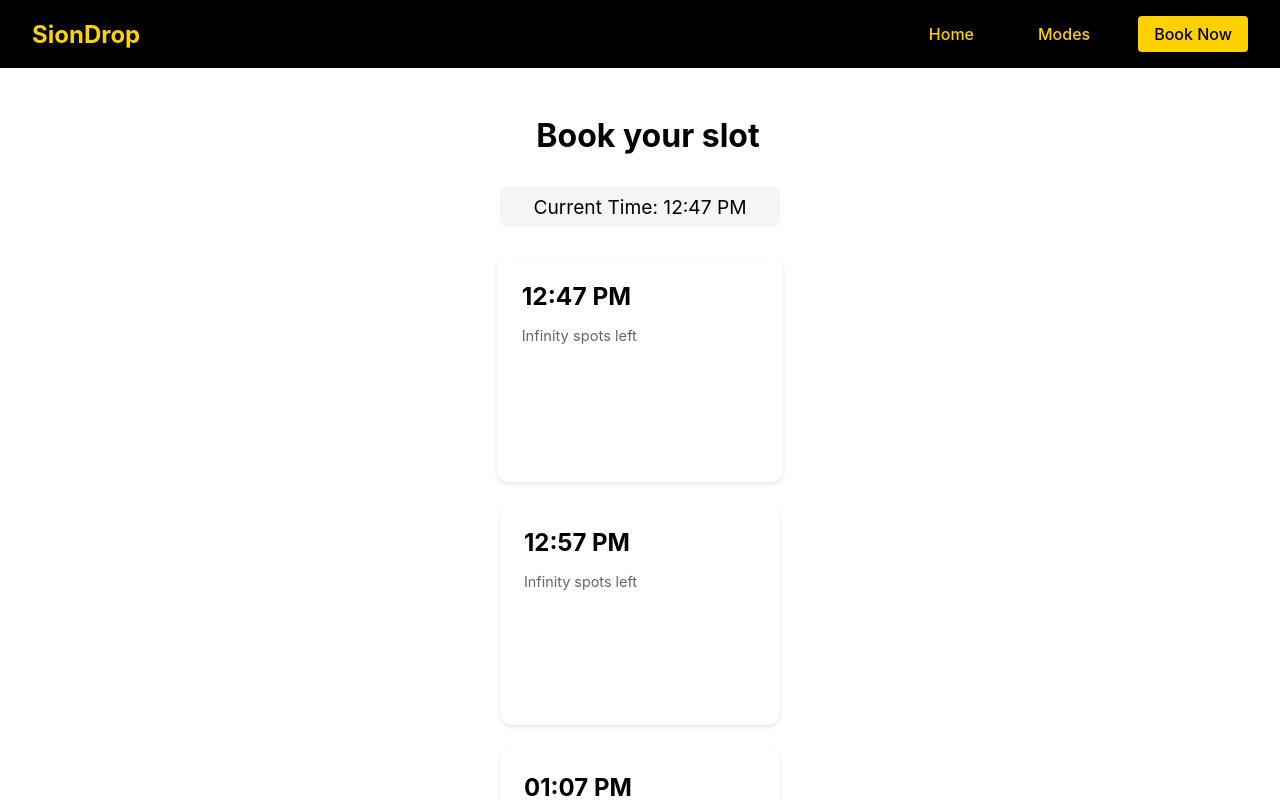
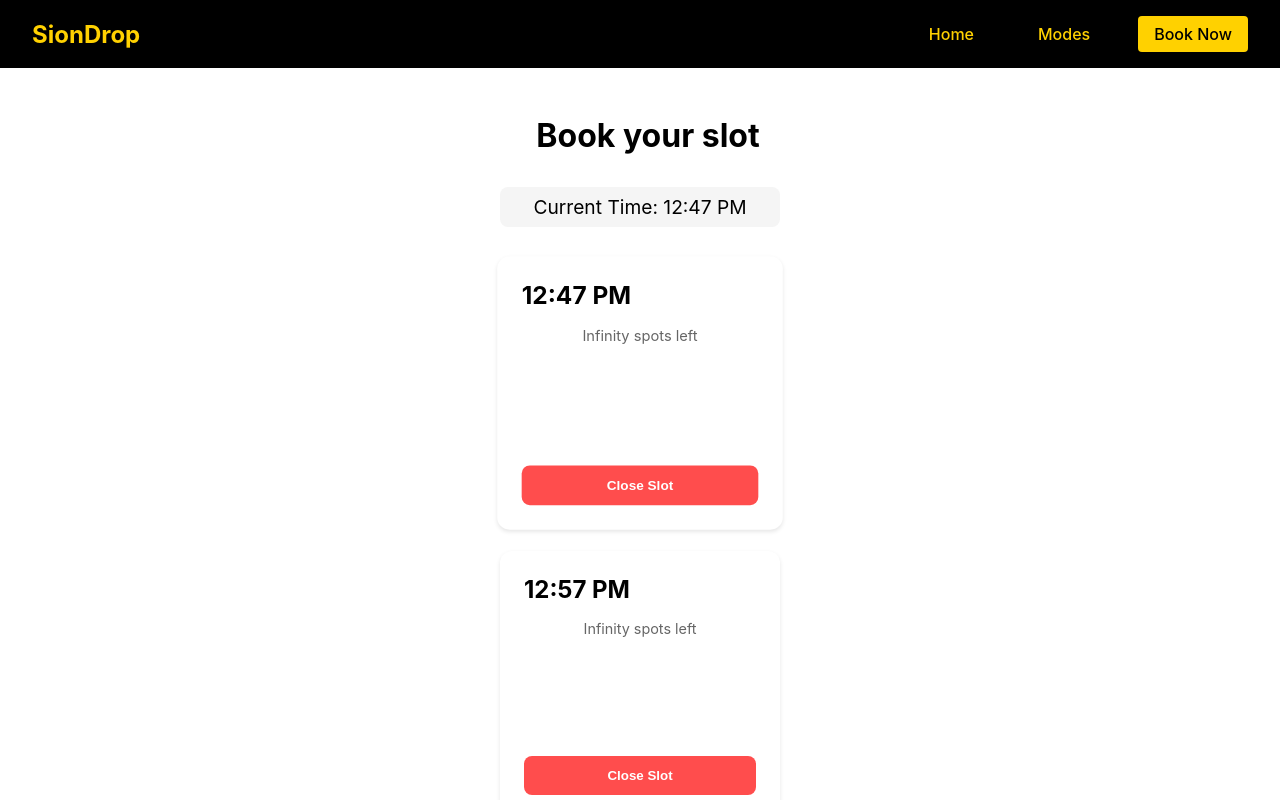
Before and after one commit to NakulBhatt10/ui-sionDrop, a React (Create React App) app: page /booking in a window 1280 px wide. Shown: the top 800 px of the page. Built offline with nearby package versions, Linux system fonts and the light colour scheme.

Commit message:
book now time slot close button

```diff
--- a/src/assets/styles/main.css
+++ b/src/assets/styles/main.css
@@ -1048,3 +1048,119 @@ body {
         padding: 0.6rem;
     }
 }
+
+/* Add to your existing Booking styles */
+
+.slot-card.closed {
+    background-color: #f8f8f8;
+    border-color: #ccc;
+}
+
+.slot-card.closed .slot-time {
+    color: #666;
+}
+
+.slot-actions {
+    display: flex;
+    gap: 0.5rem;
+    flex-wrap: wrap;
+}
+
+.close-slot-button,
+.reopen-slot-button {
+    flex: 1;
+    padding: 0.75rem;
+    border: none;
+    border-radius: 8px;
+    font-weight: 600;
+    cursor: pointer;
+    transition: all 0.3s ease;
+    min-width: 100px;
+}
+
+.close-slot-button {
+    background-color: #ff4d4d;
+    color: white;
+}
+
+.reopen-slot-button {
+    background-color: #4CAF50;
+    color: white;
+}
+
+.close-slot-button:hover:not(:disabled),
+.reopen-slot-button:hover:not(:disabled) {
+    opacity: 0.9;
+    transform: translateY(-2px);
+}
+
+.close-slot-button:disabled,
+.reopen-slot-button:disabled {
+    opacity: 0.5;
+    cursor: not-allowed;
+}
+
+.slot-card.closed .slot-status {
+    color: #ff4d4d;
+    font-weight: 600;
+}
+
+@media (max-width: 480px) {
+    .slot-actions {
+        flex-direction: column;
+    }
+
+    .close-slot-button,
+    .reopen-slot-button {
+        width: 100%;
+        padding: 0.6rem;
+    }
+}
+
+/* Add to your existing Booking styles */
+
+.full-status {
+    color: #ff4d4d;
+    font-weight: 600;
+}
+
+.slot-card.closed {
+    background-color: #f8f8f8;
+    border-color: #ccc;
+    position: relative;
+}
+
+.slot-card.closed::after {
+    content: '';
+    position: absolute;
+    top: 0;
+    left: 0;
+    right: 0;
+    bottom: 0;
+    background: rgba(248, 248, 248, 0.7);
+    pointer-events: none;
+    border-radius: 12px;
+}
+
+.slot-card.closed .book-button {
+    background-color: #ccc;
+}
+
+.slot-status {
+    display: flex;
+    align-items: center;
+    justify-content: center;
+    gap: 0.5rem;
+}
+
+.slot-status.full {
+    background-color: #fff3f3;
+    padding: 0.5rem;
+    border-radius: 4px;
+    border: 1px solid #ffcdd2;
+}
+
+.book-button:disabled {
+    background-color: #ccc;
+    cursor: not-allowed;
+}
--- a/src/pages/Booking.js
+++ b/src/pages/Booking.js
@@ -65,10 +65,25 @@ const Booking = () => {
         });
     };
 
+    const [closedSlots, setClosedSlots] = useState([]);
+
+    const handleCloseSlot = (slotId) => {
+        if (window.confirm('Are you sure you want to close this slot?')) {
+            setClosedSlots([...closedSlots, slotId]);
+        }
+    };
+
+    const handleReopenSlot = (slotId) => {
+        if (window.confirm('Do you want to reopen this slot?')) {
+            setClosedSlots(closedSlots.filter(id => id !== slotId));
+        }
+    };
+
     const getSlotStatus = (slot) => {
+        if (closedSlots.includes(slot.id)) return 'Closed';
+        if (isSlotFull(slot)) return 'Full - Booking Closed';
         const remainingCapacity = slot.capacity - slot.participants.length;
         if (slot.time < currentTime) return 'Expired';
-        if (remainingCapacity === 0) return 'Full';
         return `${remainingCapacity} spots left`;
     };
 
@@ -82,28 +97,43 @@ const Booking = () => {
     const [selectedParticipant, setSelectedParticipant] = useState(null);
     const [showContactInfo, setShowContactInfo] = useState(false);
 
-    // Update handleBookSlot to include more participant info
+    // Update handleBookSlot to automatically close full slots
     const handleBookSlot = (slot) => {
-        if (slot.time < currentTime || slot.participants.length >= slot.capacity) {
+        if (slot.time < currentTime ||
+            slot.participants.length >= slot.capacity ||
+            closedSlots.includes(slot.id)) {
             return;
         }
+
         setSelectedSlot(slot);
         const updatedSlots = slots.map(s => {
             if (s.id === slot.id) {
-                return {
-                    ...s,
-                    participants: [...s.participants, {
+                const updatedParticipants = [...s.participants, {
                     id: 'current-user',
                     name: 'You',
                     contact: '+91 99999-XXXXX',
                     rating: 4.0,
                     trips: 5
-                    }]
+                }];
+
+                // Automatically close slot if it becomes full
+                if (updatedParticipants.length >= s.capacity) {
+                    setClosedSlots(prev => [...prev, s.id]);
+                }
+
+                return {
+                    ...s,
+                    participants: updatedParticipants
                 };
             }
             return s;
         });
         setSlots(updatedSlots);
+    };
+
+    // Function to check if slot is full
+    const isSlotFull = (slot) => {
+        return slot.participants.length >= slot.capacity;
     };
 
     const handleShowContact = (participant) => {
@@ -127,11 +157,16 @@ const Booking = () => {
                     <div
                         key={slot.id}
                         className={`slot-card ${slot.isActive ? 'active' : ''}
-                            ${slot.time < currentTime ? 'expired' : ''}`}
+                            ${slot.time < currentTime ? 'expired' : ''}
+                            ${closedSlots.includes(slot.id) || isSlotFull(slot) ? 'closed' : ''}`}
                         style={{ '--card-color': modeConfig[mode]?.color }}
                     >
                         <div className="slot-time">{formatTime(slot.time)}</div>
-                        <div className="slot-status">{getSlotStatus(slot)}</div>
+                        <div className="slot-status">
+                            <span className={isSlotFull(slot) ? 'full-status' : ''}>
+                                {getSlotStatus(slot)}
+                            </span>
+                        </div>
                         <div className="slot-participants">
                             {slot.participants.map((participant, index) => (
                                 <span
@@ -144,14 +179,37 @@ const Booking = () => {
                                 </span>
                             ))}
                         </div>
+                        <div className="slot-actions">
                             <button
                                 className="book-button"
-                            disabled={slot.time < currentTime ||
-                                slot.participants.length >= slot.capacity}
+                                disabled={
+                                    slot.time < currentTime ||
+                                    isSlotFull(slot) ||
+                                    closedSlots.includes(slot.id)
+                                }
                                 onClick={() => handleBookSlot(slot)}
                             >
-                            Book Now
+                                {isSlotFull(slot) ? 'Slot Full' : 'Book Now'}
                             </button>
+                            {!isSlotFull(slot) && !closedSlots.includes(slot.id) && (
+                                <button
+                                    className="close-slot-button"
+                                    onClick={() => handleCloseSlot(slot.id)}
+                                    disabled={slot.time < currentTime}
+                                >
+                                    Close Slot
+                                </button>
+                            )}
+                            {(isSlotFull(slot) || closedSlots.includes(slot.id)) && (
+                                <button
+                                    className="reopen-slot-button"
+                                    onClick={() => handleReopenSlot(slot.id)}
+                                    disabled={slot.time < currentTime}
+                                >
+                                    Reopen Slot
+                                </button>
+                            )}
+                        </div>
                     </div>
                 ))}
             </div>
```
Lines whose indentation alone changed are shown as unchanged.
